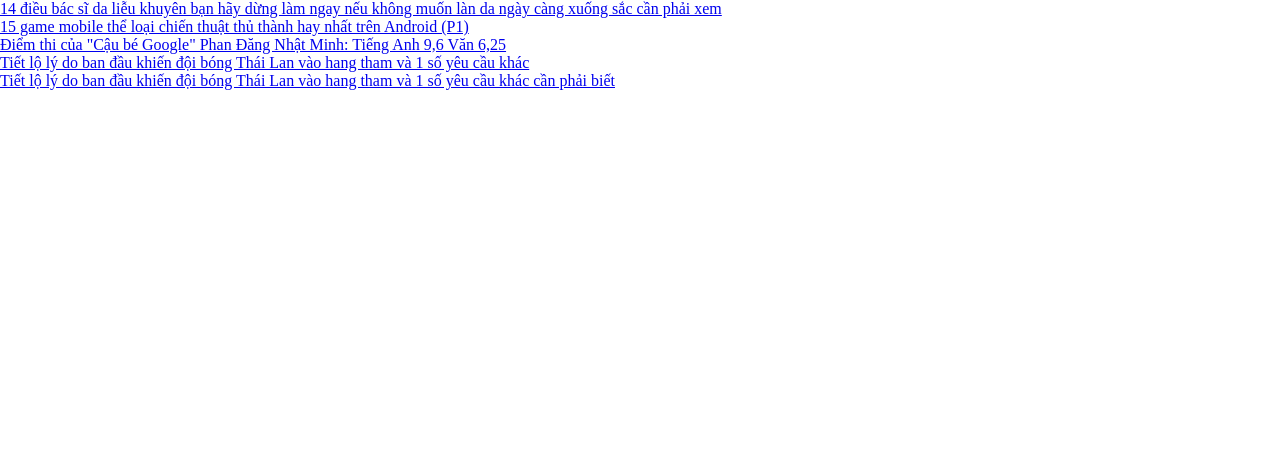
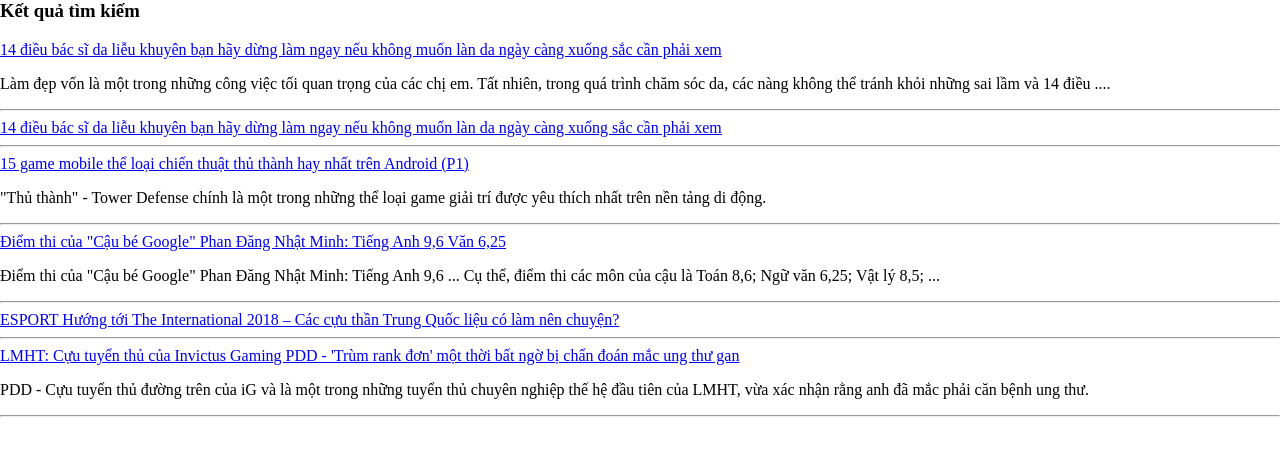
Before and after one commit to hoangnh2111/reactjs-showslider, a React app: page src/index.html in a window 1280 px wide. Built offline with nearby package versions, Linux system fonts and the light colour scheme.

Commit message:
Update index.html

```diff
--- a/src/index.html
+++ b/src/index.html
@@ -1,40 +1,75 @@
 <html lang="en">
+
 <head>
     <meta charset="UTF-8">
     <meta name="viewport" content="width=device-width, initial-scale=1.0">
     <meta http-equiv="X-UA-Compatible" content="ie=edge">
     <title>React Webpack</title>
 </head>
+
 <body>
     <div id="app">
+            <h3> Kết quả tìm kiếm</h3>
+        <div class="sugguestion">
+            <div class="card-link">
                 <a href="http://kenh14.vn/14-dieu-bac-si-da-lieu-khuyen-ban-hay-dung-lam-ngay-neu-khong-muon-lan-da-ngay-cang-xuong-sac-20180704110905741.chn">14 điều bác sĩ da liễu khuyên bạn hãy dừng làm ngay nếu không muốn làn da ngày càng xuống sắc cần phải xem</a>
-                <br>
+                <p class="description">Làm đẹp vốn là một trong những công việc tối quan trọng của các chị em. Tất nhiên, trong quá trình chăm sóc da, các nàng không thể tránh khỏi những sai lầm và 14 điều .... </p>
+                <hr>
+            </div>
+            <div class="card-link">
+                <a href="http://kenh14.vn/2-hay-dung-lam-ngay-neu-khong-muon-lan-da-ngay-cang-xuong-sac-20180704110905741.chn">14 điều bác sĩ da liễu khuyên bạn hãy dừng làm ngay nếu không muốn làn da ngày càng xuống sắc cần phải xem</a>
+                <hr>
+            </div>
+            <div class="card-link">
                 <a href="http://gamek.vn/15-game-mobile-the-loai-chien-thuat-thu-thanh-hay-nhat-tren-android-p1-20180711194754779.chn">15 game mobile thể loại chiến thuật thủ thành hay nhất trên Android (P1)</a>
-                <br>
+                <p class="description">"Thủ thành" - Tower Defense chính là một trong những thể loại game giải trí được yêu thích nhất trên nền tảng di động. </p>
+                <hr>
+            </div>
+
+            <div class="card-link">
                 <a href="http://afamily.vn/">Điểm thi của "Cậu bé Google" Phan Đăng Nhật Minh: Tiếng Anh 9,6 Văn 6,25</a>
-                <br>
-                <a href="https://www.w3schools.com/tags/tag_doctype4.asp">Tiết lộ lý do ban đầu khiến đội bóng Thái Lan vào hang tham và 1 số yêu cầu khác</a>
-                <br>
-                <a href="https://www.w3schools.com/tags/tag_doctype5.asp">Tiết lộ lý do ban đầu khiến đội bóng Thái Lan vào hang tham và 1 số yêu cầu khác cần phải biết</a>
+                <p class="description">Điểm thi của "Cậu bé Google" Phan Đăng Nhật Minh: Tiếng Anh 9,6 ... Cụ thể, điểm thi các môn của cậu là Toán 8,6; Ngữ văn 6,25; Vật lý 8,5; ... </p>
+                <hr>
+            </div>
+            <div class="card-link">
+                <a href="https://www.w3schools.com/tags/tag_doctype4.asp">ESPORT Hướng tới The International 2018 – Các cựu thần Trung Quốc liệu có làm nên chuyện?</a>
+                <hr>
+            </div>
+            <div class="card-link">
+                <a href="http://gamek.vn/lmht-cuu-tuyen-thu-cua-invictus-gaming-pdd-trum-rank-don-mot-thoi-bat-ngo-bi-chan-doan-mac-ung-thu-gan-20180716103040514.chn">LMHT: Cựu tuyển thủ của Invictus Gaming PDD - 'Trùm rank đơn' một thời bất ngờ bị chẩn đoán mắc ung thư gan</a>
+                <p class="description">PDD - Cựu tuyển thủ đường trên của iG và là một trong những tuyển thủ chuyên nghiệp thế hệ đầu tiên của LMHT, vừa xác nhận rằng anh đã mắc phải căn bệnh ung thư. </p>
+                <hr>
+            </div>
         </div>
 
         <script type="text/javascript">
             /** -- store url and width -- ***/
-[].forEach.call(document.getElementsByTagName('a'),function(el){
-        el.addEventListener('click',function(e){
-                    sessionStorage.setItem('url',el.href);
+            [].forEach.call(document.getElementsByTagName('a'), function(el) {
+                el.addEventListener('click', function(e) {
+                    sessionStorage.setItem('url', el.href);
                     const width = el.offsetWidth;
-                    sessionStorage.setItem('sizeWidth',width)
+                    sessionStorage.setItem('sizeWidth', width)
                 });
             });
-/** -- check current page width store url and width to fetch data -- ***/
-[].forEach.call(document.getElementsByTagName('a'),function(el){
-    if(el.href == sessionStorage.getItem('url')) {
-            var node=document.createElement('div');
-            node.setAttribute("id","slider-content")
+            /** -- check current page with store url and width to fetch data -- ***/
+            [].forEach.call(document.getElementsByTagName('a'), function(el) {
+                if (el.href === sessionStorage.getItem('url')) {
+                    var node = document.createElement('div');
+                    node.setAttribute("id", "slider-content");
                     el.after(node);
                 }
             });
+
+            var allLink = document.getElementsByClassName("card-link");
+            //Check exist
+            for (var i = 0; i <= allLink.length - 1; i++) {
+                if (allLink[i].childElementCount === 4) {
+                    //Swap
+                    allLink[i].insertBefore(allLink[i].childNodes.item(3), allLink[i].childNodes.item(0));
+                    allLink[i].insertBefore(allLink[i].childNodes.item(4), allLink[i].childNodes.item(3));
+                }
+            }
         </script>
 </body>
+
 </html>
```
Lines whose indentation alone changed are shown as unchanged.
